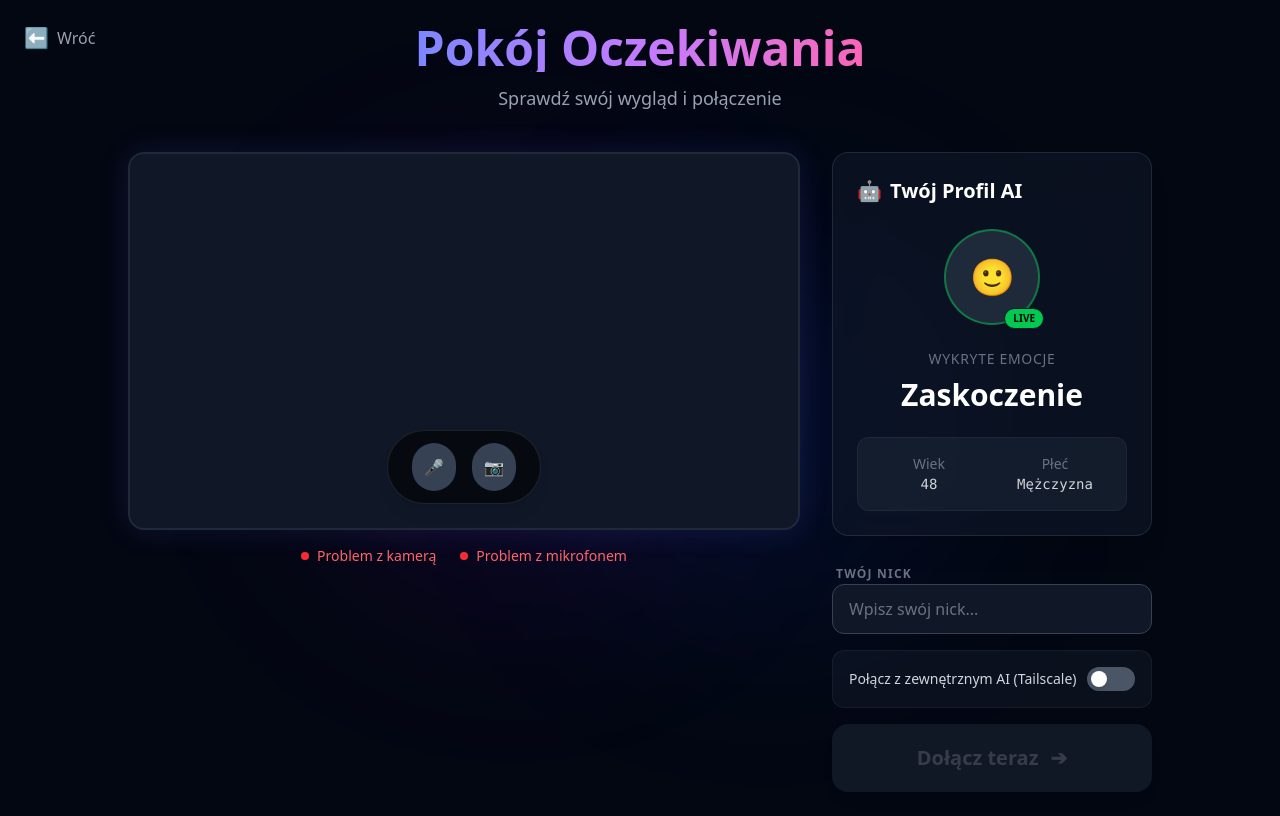
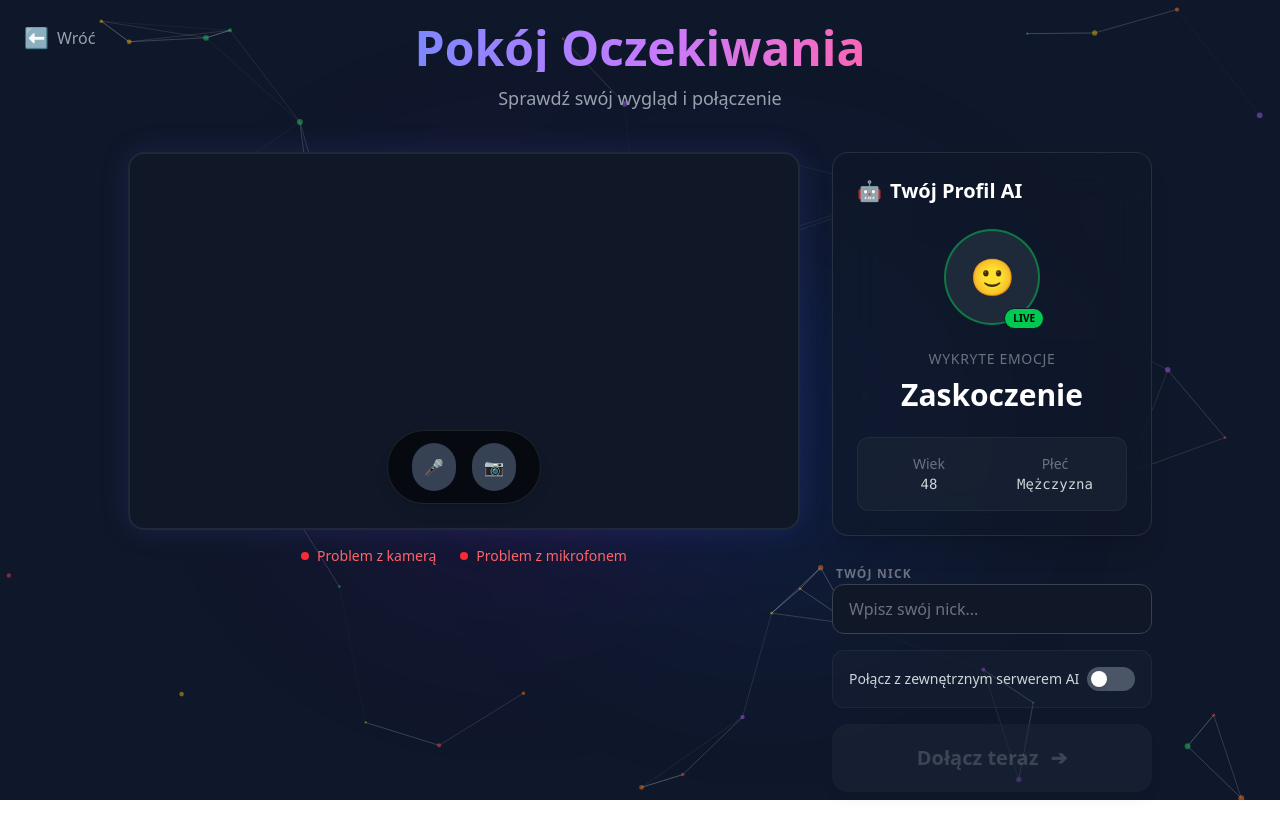
Before and after one commit to K3vm1l/Humora, a React (Vite) app in the folder frontend/: page /lobby/1 in a window 1280 px wide. Built offline with nearby package versions, Linux system fonts and the light colour scheme; no server answers.

Commit message:
frontend upgrade, adding tsparticles

```diff
--- a/frontend/package.json
+++ b/frontend/package.json
@@ -16,7 +16,9 @@
     "react": "^18.2.0",
     "react-dom": "^18.2.0",
     "react-router-dom": "^6.22.0",
-    "recharts": "^3.7.0"
+    "react-tsparticles": "^2.12.2",
+    "recharts": "^3.7.0",
+    "tsparticles-slim": "^2.12.0"
   },
   "devDependencies": {
     "@types/react": "^18.2.56",
--- /dev/null
+++ b/frontend/src/components/Background.jsx
@@ -0,0 +1,82 @@
+import React, { useCallback } from 'react';
+import Particles from "react-tsparticles";
+import { loadSlim } from "tsparticles-slim";
+
+export default function Background() {
+    const particlesInit = useCallback(async engine => {
+        await loadSlim(engine);
+    }, []);
+
+    return (
+        <Particles
+            id="tsparticles"
+            init={particlesInit}
+            options={{
+                fullScreen: {
+                    enable: true,
+                    zIndex: -1,
+                },
+                background: {
+                    color: {
+                        value: "#0f172a",
+                    },
+                },
+                fpsLimit: 60,
+                interactivity: {
+                    events: {
+                        onHover: {
+                            enable: true,
+                            mode: "repulse",
+                        },
+                        resize: true,
+                    },
+                    modes: {
+                        repulse: {
+                            distance: 150,
+                            duration: 0.4,
+                        },
+                    },
+                },
+                particles: {
+                    color: {
+                        value: ["#22c55e", "#ef4444", "#a855f7", "#f97316", "#eab308"],
+                    },
+                    links: {
+                        color: "#ffffff",
+                        distance: 150,
+                        enable: true,
+                        opacity: 0.2, // Faint lines
+                        width: 1,
+                    },
+                    move: {
+                        direction: "none",
+                        enable: true,
+                        outModes: {
+                            default: "out",
+                        },
+                        random: false,
+                        speed: 0.8, // Slower, more majestic movement
+                        straight: false,
+                    },
+                    number: {
+                        density: {
+                            enable: true,
+                            area: 800,
+                        },
+                        value: 50, // Low density
+                    },
+                    opacity: {
+                        value: 0.5,
+                    },
+                    shape: {
+                        type: "circle",
+                    },
+                    size: {
+                        value: { min: 1, max: 3 },
+                    },
+                },
+                detectRetina: true,
+            }}
+        />
+    );
+}
--- a/frontend/src/pages/Home.jsx
+++ b/frontend/src/pages/Home.jsx
@@ -1,5 +1,6 @@
 import React, { useState, useEffect, useRef } from 'react';
 import { useNavigate } from 'react-router-dom';
+import Background from '../components/Background';
 import supabase from '../supabaseClient';
 
 const ChatWidget = ({ friend, session, index, onClose }) => {
@@ -328,8 +329,9 @@ export default function Home() {
     };
 
     return (
-        <div className="min-h-screen bg-gray-900 text-white p-8">
-            <div className="max-w-7xl mx-auto grid grid-cols-1 md:grid-cols-2 gap-8 h-[calc(100vh-4rem)]">
+        <div className="min-h-screen text-white p-8 relative overflow-hidden">
+            <Background />
+            <div className="max-w-7xl mx-auto grid grid-cols-1 md:grid-cols-2 gap-8 h-[calc(100vh-4rem)] z-10 relative">
                 {/* Left Column: Actions */}
                 <div className="space-y-8 flex flex-col justify-center">
                     <div className="bg-gray-800 p-8 rounded-2xl shadow-lg border border-gray-700 text-center md:text-left">
--- a/frontend/src/pages/Lobby.jsx
+++ b/frontend/src/pages/Lobby.jsx
@@ -1,6 +1,7 @@
 import React, { useEffect, useRef, useState } from 'react'
 import { useParams, useNavigate } from 'react-router-dom'
 import supabase from '../supabaseClient'
+import Background from '../components/Background'
 
 export default function Lobby() {
     const { roomId } = useParams()
@@ -298,7 +299,8 @@ export default function Lobby() {
     }
 
     return (
-        <div className="min-h-screen bg-gray-950 flex flex-col items-center justify-center p-6 text-white overflow-hidden relative">
+        <div className="min-h-screen flex flex-col items-center justify-center p-6 text-white overflow-hidden relative">
+            <Background />
             <button
                 onClick={handleGoBack}
                 className="absolute top-6 left-6 flex items-center gap-2 text-gray-400 hover:text-white transition-colors font-medium z-50 cursor-pointer"
@@ -447,7 +449,7 @@ export default function Lobby() {
                             {/* Connection Settings */}
                             <div className="space-y-3 bg-gray-800/30 p-4 rounded-xl border border-white/5">
                                 <div className="flex items-center justify-between">
-                                    <label className="text-sm font-medium text-gray-300">Połącz z zewnętrznym AI (Tailscale)</label>
+                                    <label className="text-sm font-medium text-gray-300">Połącz z zewnętrznym serwerem AI</label>
                                     <button
                                         onClick={() => setUseRemoteAi(!useRemoteAi)}
                                         className={`w-12 h-6 rounded-full p-1 transition-colors duration-300 ${useRemoteAi ? 'bg-green-500' : 'bg-gray-600'}`}
@@ -461,7 +463,7 @@ export default function Lobby() {
                                         type="text"
                                         value={tailscaleIp}
                                         onChange={(e) => setTailscaleIp(e.target.value)}
-                                        placeholder="IP kolegi (100.x.x.x) lub link Ngrok (https://...)"
+                                        placeholder="Wklej adres IP lub link (Cloudflare/Ngrok)"
                                         className="w-full bg-gray-900 border border-gray-700 rounded-lg px-3 py-2 text-sm text-white placeholder-gray-500 focus:outline-none focus:border-green-500 transition-all font-mono"
                                     />
                                 )}
```
Also changed, not shown: 1 other file (tests, documents, lock files or other folders).
